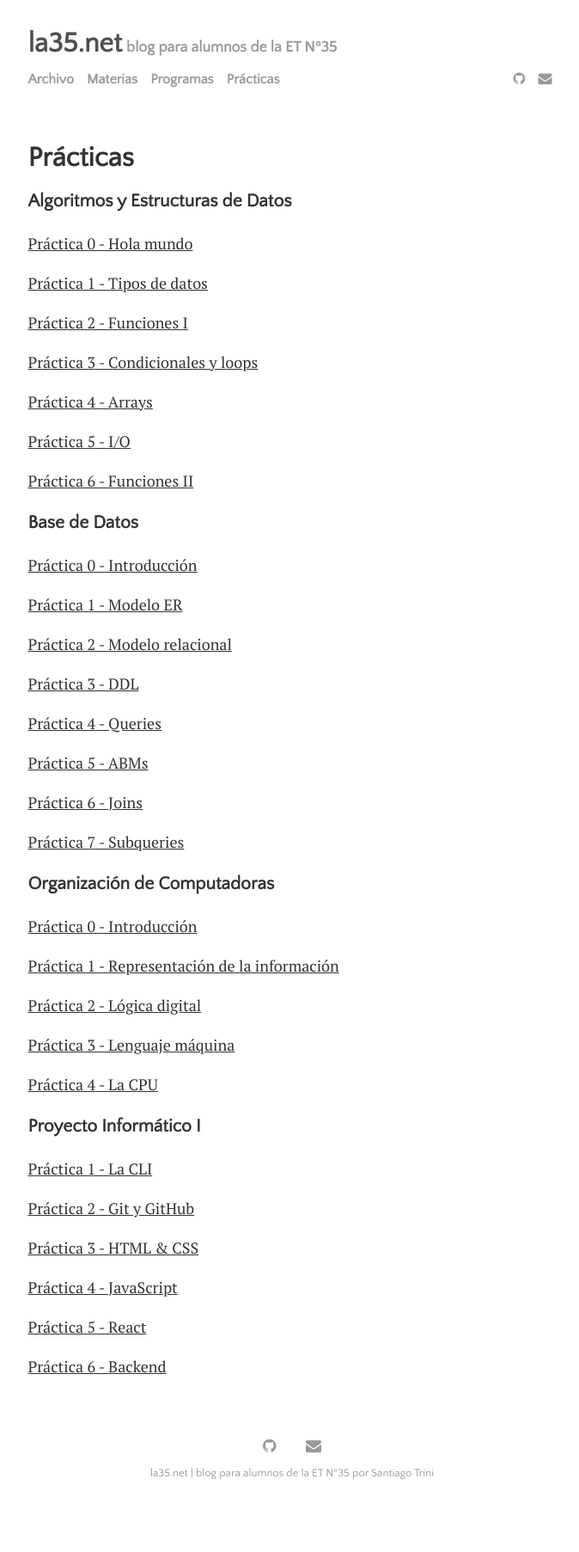
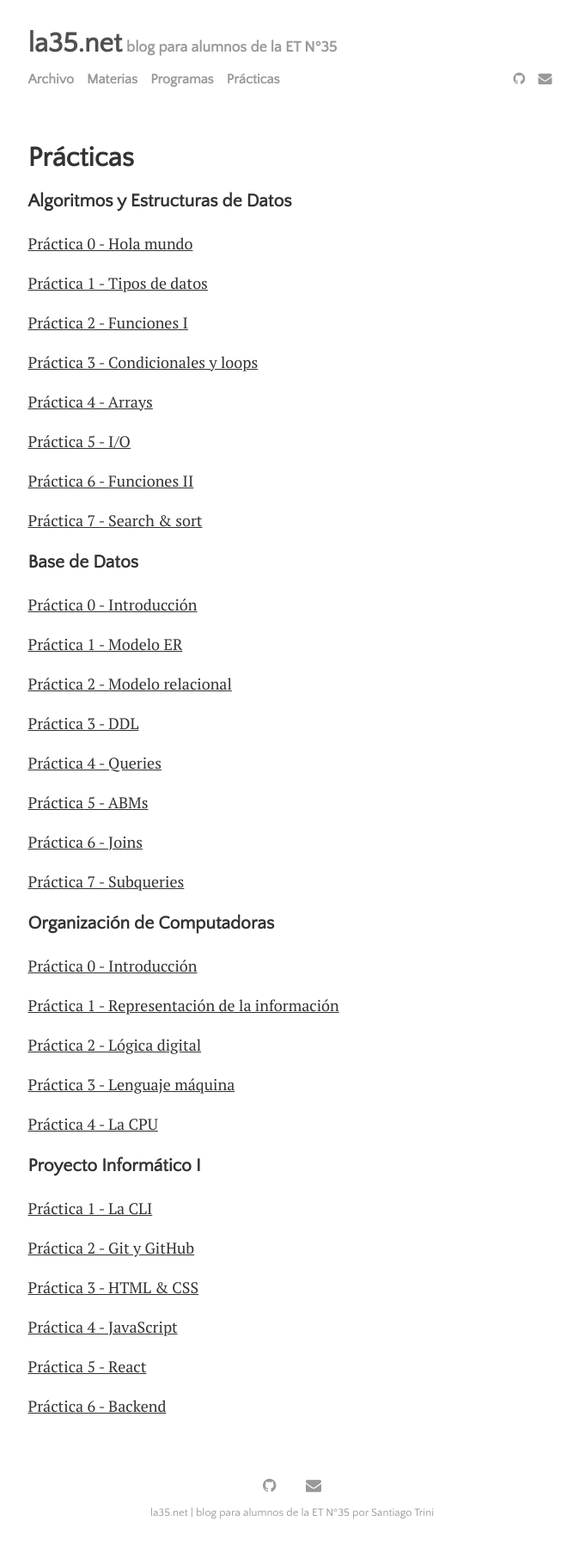
Before and after one commit to la35/la35.github.io, a Jekyll site: the page built from menu/practicas.md, in a window 1280 px wide. Shown: the whole page at 86% size, without its empty margins (300-974 px from the left). Built offline with Jekyll 4.4.1, drawn with Linux system fonts in a browser that asks for light colours; before the commit the page ends 1759 px from its top, so only the background shows below that.

Commit message:
agrega version vieja de la practica de search & sort

```diff
--- a/menu/practicas.md
+++ b/menu/practicas.md
@@ -19,7 +19,7 @@ title: Prácticas
 
 [Práctica 6 - Funciones II](../assets/files/practicas/algo-p6.pdf)
 
-<!-- [Práctica 7 - Search & sort](../assets/files/practicas/algo-p7.pdf) -->
+[Práctica 7 - Search & sort](../assets/files/practicas/algo-p7.pdf)
 
 <!-- [Práctica 8 - ADTs](../assets/files/practicas/algo-p8.pdf) -->
 
```
Also changed, not shown: 1 other file.
